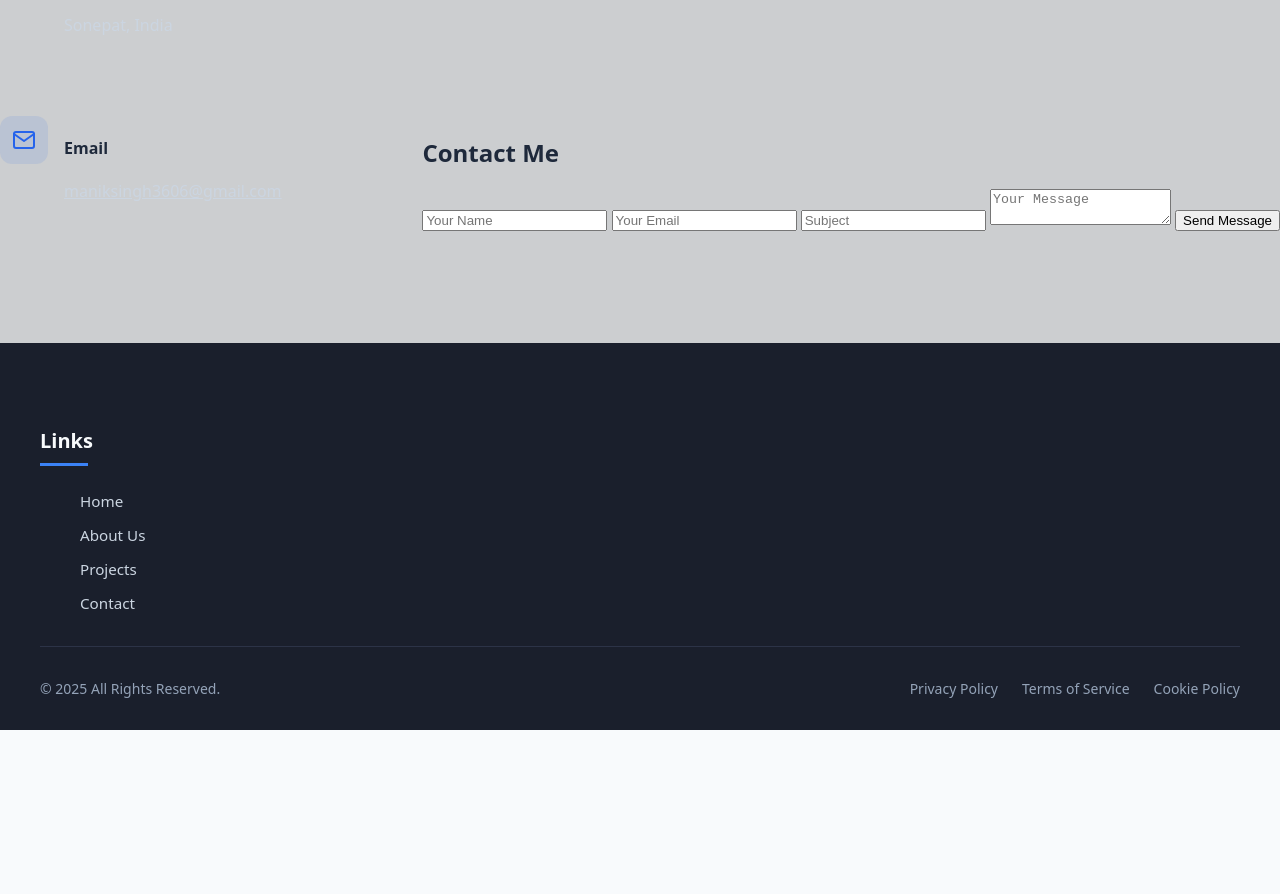
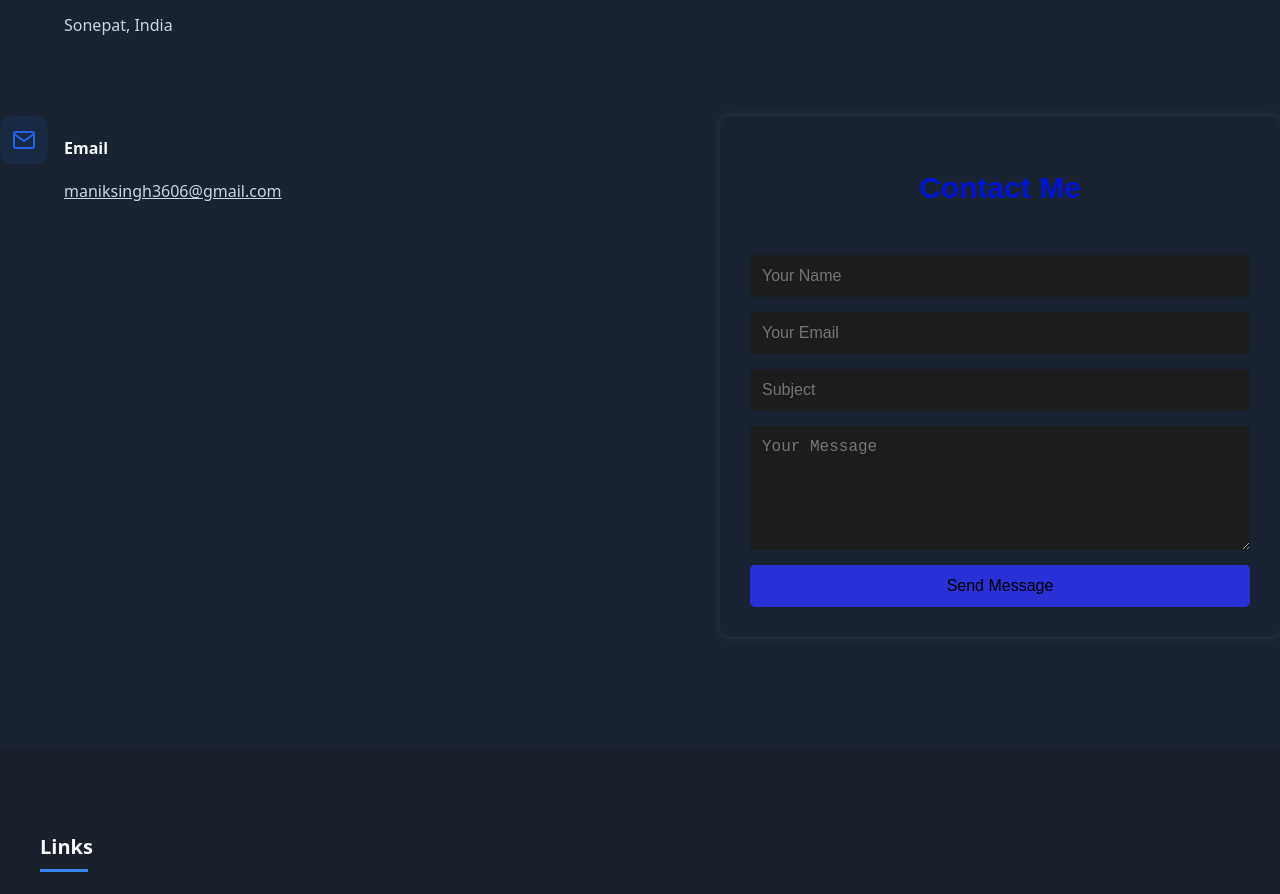
Before and after one commit to manik3160/Project-WD, a plain HTML site: page index.html in a window 1280 px wide. Shown: the part 3729-4623 px from the top of the page. Before the commit the page ends 4459 px from the top, so only its background shows below. Drawn offline with Linux system fonts and the light colour scheme.

Commit message:
Update style.css

```diff
--- a/style.css
+++ b/style.css
@@ -8,12 +8,12 @@ body {
   transition: background-color 0.5s, color 0.5s;
 }
 
-@media (prefers-color-scheme: dark) {
+
   body {
     background-color: #1e293b;
     color: #f8fafc;
   }
-}
+
 
 #about {
   padding: 5rem 1rem;
@@ -41,11 +41,10 @@ body {
   margin: 0;
 }
 
-@media (prefers-color-scheme: dark) {
   .text-center h2 {
     color: #f8fafc;
   }
-}
+
 
 .divider {
   width: 5rem;
@@ -220,12 +219,11 @@ body {
 }
 
 
-@media (prefers-color-scheme: dark) {
   .header-scrolled {
     background-color: rgba(30, 41, 59, 0.9);
     box-shadow: 0 2px 4px rgba(255, 255, 255, 0.1);
   }
-}
+
 
 .header-container {
   max-width: 1200px;
@@ -911,3 +909,59 @@ body {
     color: #f8fafc;
   }
 }
+.contact-form {
+
+  padding: 30px;
+  border-radius: 10px;
+  box-shadow: 0 0 10px rgba(255,255,255,0.1);
+  width: 100%;
+  max-width: 500px;
+  margin: 0 auto;
+  color: #ffffff;
+  font-family: Arial, sans-serif;
+}
+
+.contact-form h1 {
+  text-align: center;
+  margin-bottom: 50px;
+  display: flex;
+  justify-content: center;
+  align-items: center;
+  font-size: 30px;
+  color: #0015d4;
+}
+
+.contact-form input,
+.contact-form textarea {
+  width: calc(100% - 24px);
+  margin: 0 auto;
+  display: block;
+  padding: 12px;
+  margin-bottom: 15px;
+  border: none;
+  border-radius: 5px;
+  background-color: #1c1c1c;
+  color: #fff;
+  font-size: 16px;
+}
+
+.contact-form textarea {
+  resize: vertical;
+  min-height: 100px;
+}
+
+.contact-form button {
+  width: 100%;
+  padding: 12px;
+  background-color: #2a30d6;
+  color: #000;
+  border: none;
+  border-radius: 5px;
+  font-size: 16px;
+  cursor: pointer;
+  transition: background 0.3s ease;
+}
+
+.contact-form button:hover {
+  background-color: #0097a7;
+}
```
